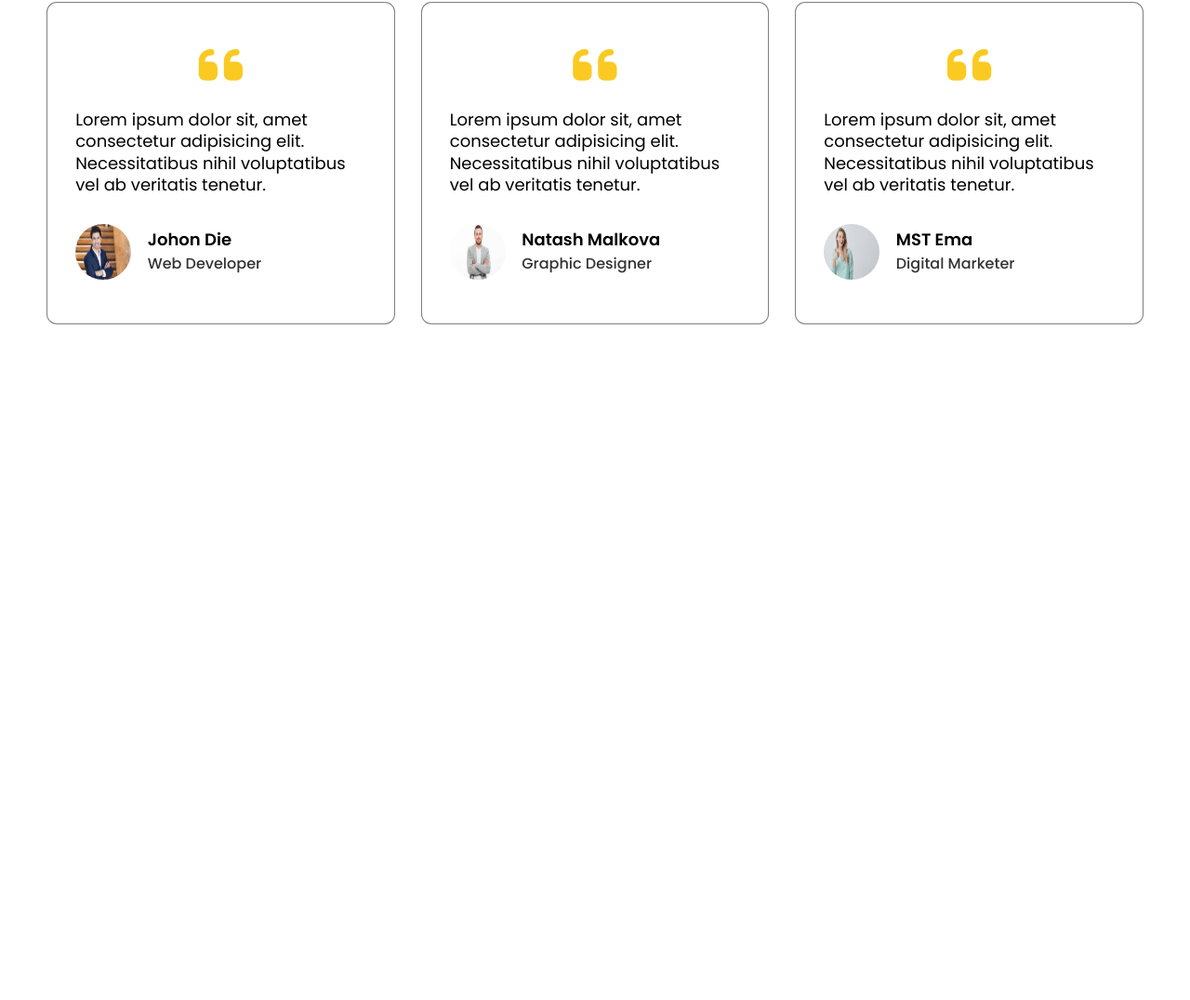
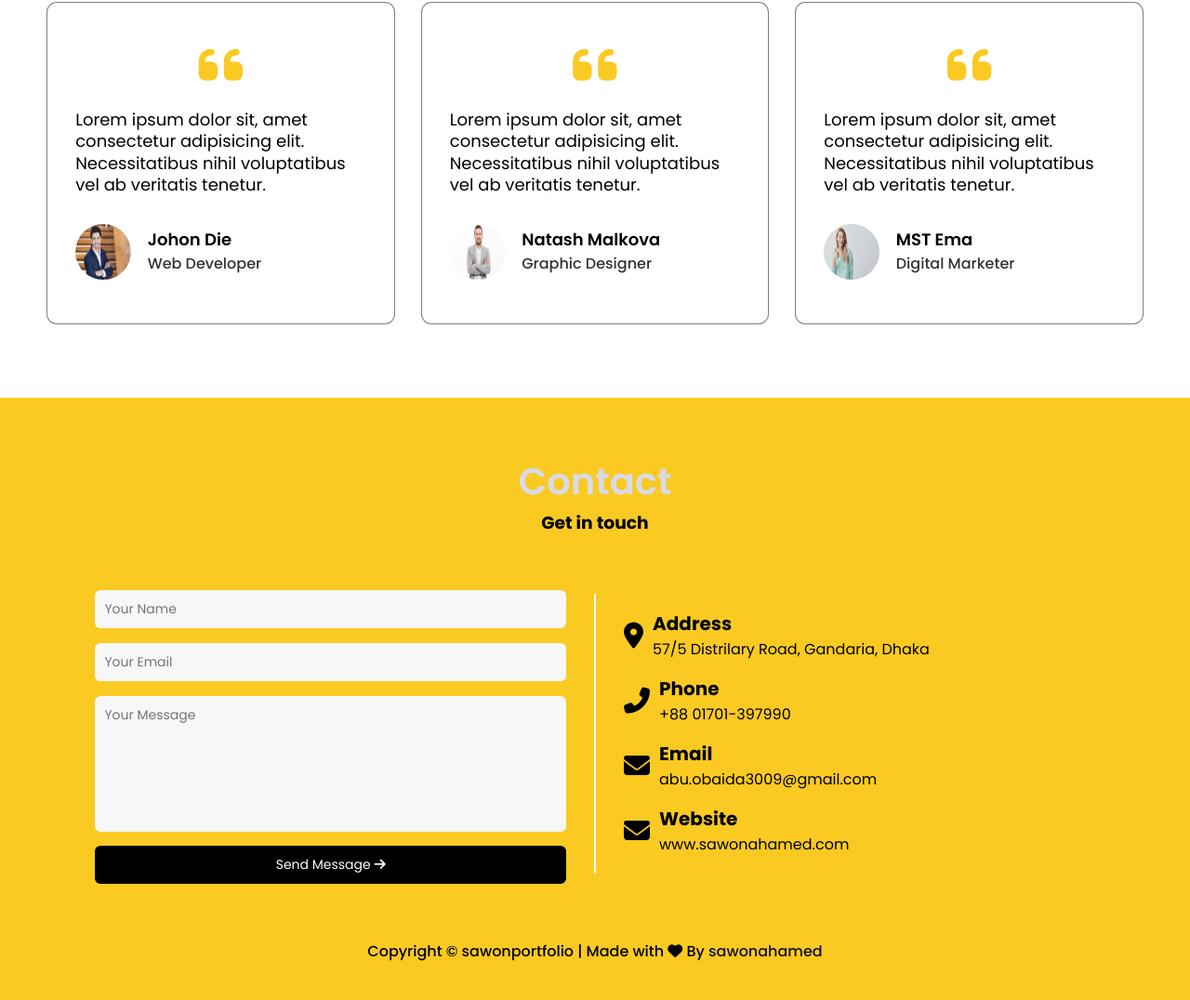
Before and after one commit to abuobaida3009/Responsive-Personal-Portfolio-Website-Using-HTML-CSS, a plain HTML site: page index.html in a window 1280 px wide. Shown: the part 3495-4571 px from the top of the page at 93% size. Before the commit the page ends 3923 px from the top, so only its background shows below. Drawn offline with Linux system fonts and the light colour scheme.

Commit message:
contact section commit

```diff
--- a/index.html
+++ b/index.html
@@ -258,6 +258,62 @@
         </div>
     </section>
     <!-- testimonial section code end here  -->
+    <section class="contact-section">
+        <div class="section-titel">
+            <h2 class="sub-titel">Contact</h2>
+            <h3 class="titel">Get in touch</h3>
+        </div>
+        <div class="contact">
+            <div class="contact-left">
+                <form action="">
+                    <input type="text" name="name" id="name" placeholder="Your Name" required>
+                    <input type="email" name="email" id="email" placeholder="Your Email" required>
+                    <textarea name="Message" id="Message" rows="6" placeholder="Your Message" required></textarea>
+                    <button type="submit">Send Message <i class="fas fa-arrow-right"></i></button>
+                </form>
+            </div>
+            <div class="vi"></div>
+            <div class="contact-right">
+                <div class="col">
+                    <i class="fas fa-map-marker-alt"></i>
+                    <div class="info">
+                        <h2 class="titel">Address</h2>
+                        <p>57/5 Distrilary Road, Gandaria, Dhaka</p>
+                    </div>
+                </div>
+                <div class="col">
+                    <i class="fas fa-phone-alt"></i>
+                    <div class="info">
+                        <h2 class="titel">Phone</h2>
+                        <p>+88 01701-397990</p>
+                    </div>
+                </div>
+                <div class="col">
+                    <i class="fas fa-envelope"></i>
+                    <div class="info">
+                        <h2 class="titel">Email</h2>
+                        <p>abu.obaida3009@gmail.com</p>
+                    </div>
+                </div>
+                <div class="col">
+                    <i class="fas fa-envelope"></i>
+                    <div class="info">
+                        <h2 class="titel">Website</h2>
+                        <p>www.sawonahamed.com</p>
+                    </div>
+                </div>
+            </div>
+            </div>
+        </div>
+        <div class="copy-right">
+            Copyright &copy; sawonportfolio | Made with <i class="fas fa-heart"></i> By <a href="#">sawonahamed</a>
+        </div>
+    </section>
+
+
+    <!-- contact section code start here  -->
+
+    <!-- contact section code end here  -->
 
 
 
--- a/style.css
+++ b/style.css
@@ -388,3 +388,82 @@ img{
     opacity: 0.8;
 }
 /* testimonial section code end here  */
+
+
+/* contact section start here  */
+.contact-section{
+    background-color: #faca22;
+    padding: 60px 8% 40px;
+    text-align: center;
+}
+.contact .section-titel .sub-titel{
+    color: white;
+}
+.contact-section .contact{
+    margin-top: 50px;
+    display: flex;
+    justify-content: space-between;
+    gap: 30px;
+    align-items: center;
+}
+.contact .contact-left,
+.contact .contact-right{
+    flex-basis: 50%;
+}
+.contact .contact-left form{
+    width: 100%;
+}
+.contact-left input,
+.contact-left textarea,
+.contact-left button{
+    width: 100%;
+    border: 0;
+    outline: none;
+    background: #f7f7f7;
+    color: black;
+    resize: none;
+    font-size: 14px;
+    margin: 8px 0;
+    padding: 10px;
+    border-radius: 6px;
+}
+.contact-left form button{
+    background: #000;
+    color: #fff;
+    font-size: 500;
+    margin: 0;
+    cursor: pointer;
+}
+.contact .vi{
+    border-left: 2px solid #fff;
+    height: 300px;
+}
+.contact .contact-right{
+    text-align: left;
+}
+.contact-right .col{
+    display: flex;
+    align-items: center;
+    margin: 15px 0;
+}
+.contact-right .col i{
+    font-size: 28px;
+    margin-right: 10px;
+}
+.col .info .titel{
+    font-size: 20px;
+}
+.copy-right{
+    font-size: 16px;
+    font-weight: 500;
+    margin-top: 60px;
+}
+.copy-right a{
+    text-decoration: none;
+    color: #120f2d;
+}
+.copy-right a:hover{
+    color: #fff;
+}
+
+/* contact section end here  */
```
